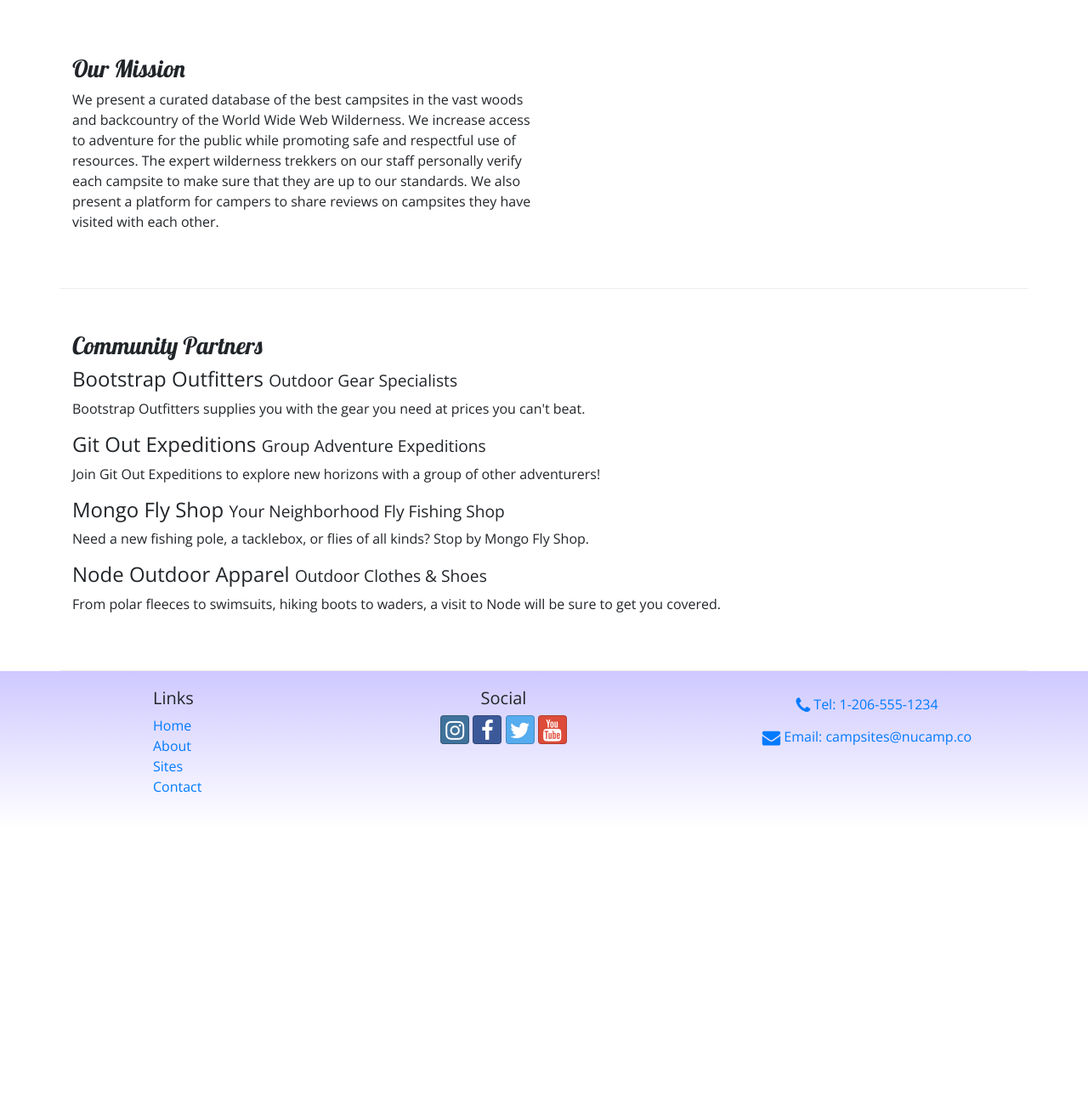
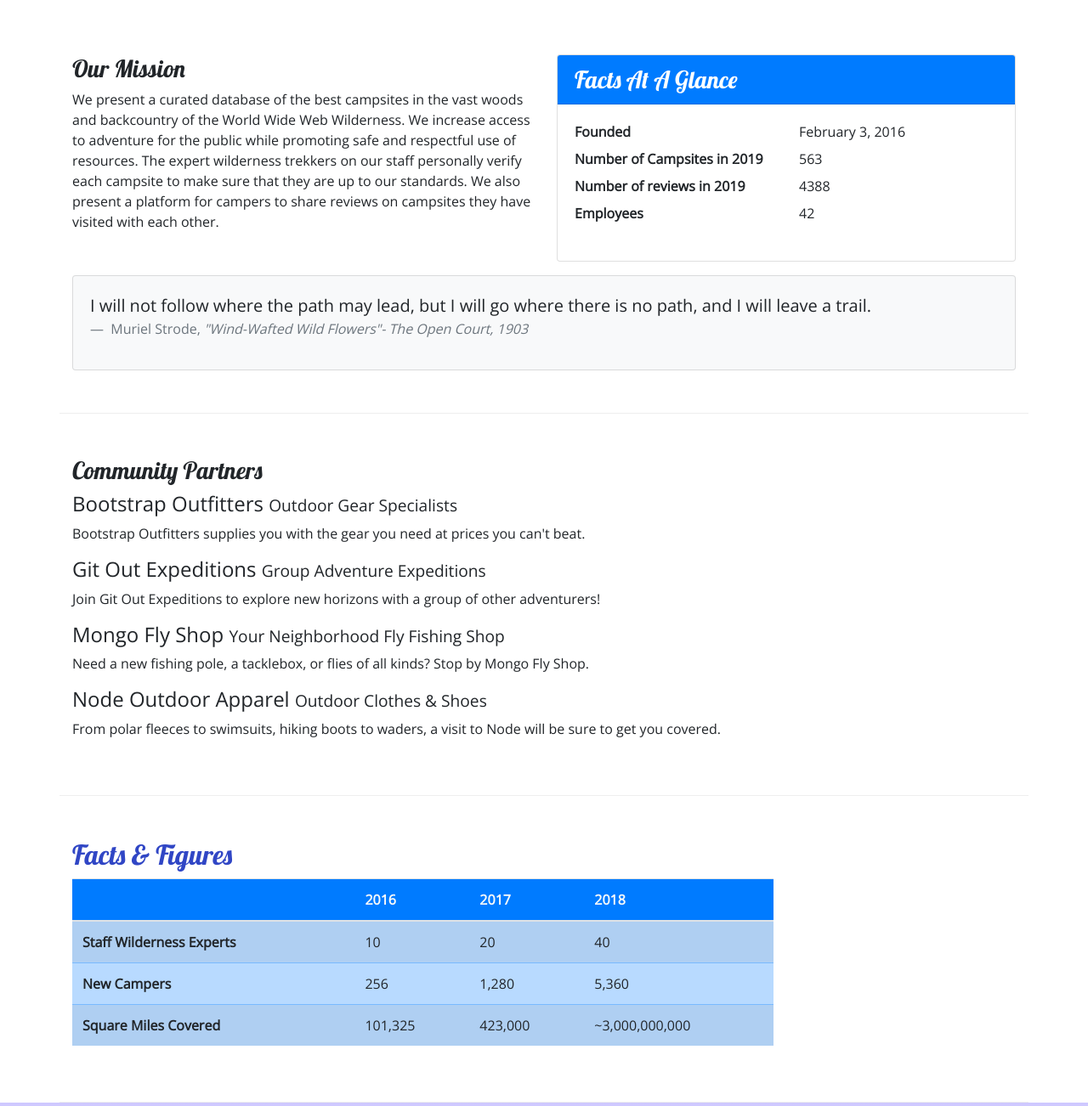
Before and after one commit to evangelinedrink/Project5_nucamp-bootstrap, a website: page aboutus.html in a window 1280 px wide. Shown: the part 340-1642 px from the top of the page at 85% size. Before the commit the page ends 1314 px from the top, so only its background shows below. Drawn offline with nearby package versions, Linux system fonts and the light colour scheme.

Commit message:
Tables and Cards

```diff
--- a/aboutus.html
+++ b/aboutus.html
@@ -68,6 +68,38 @@
             <h3>Our Mission</h3>
             <p>We present a curated database of the best campsites in the vast woods and backcountry of the World Wide Web Wilderness. We increase access to adventure for the public while promoting safe and respectful use of resources. The expert wilderness trekkers on our staff personally verify each campsite to make sure that they are up to our standards. We also present a platform for campers to share reviews on campsites they have visited with each other.</p>
         </div>
+
+        <div class="col-sm-6">
+            <div class="card"> <!--Creating a card element in the web page.-->
+                <h3 class="card-header bg-primary text-white"> Facts At A Glance</h3>
+
+                <div class="card-body">
+                    <dl class="row"> <!--Description list containing the terms <dt> and the term's descriptions <dd>.-->
+                        <dt class="col-6"> Founded</dt>
+                        <dd class="col-6"> February 3, 2016</dd>
+                        <dt class="col-6"> Number of Campsites in 2019</dt>
+                        <dd class="col-6"> 563</dd>
+                        <dt class="col-6"> Number of reviews in 2019</dt>
+                        <dd class="col-6"> 4388</dd>
+                        <dt class="col-6"> Employees</dt>
+                        <dd class="col-6"> 42</dd>
+                    </dl>
+                </div>
+            </div>
+        </div>
+
+        <div class="col">
+            <div class="card bg-light mt-3">
+                <blockquote class="blockquote card-body"> <!--Blockquote element provides the setup for a quote.-->
+                    <p class="mb-0"> I will not follow where the path may lead, but I will go where there is no path, and I will leave a trail.</p> <!--mb-0 gets rid of the bottom margin.-->
+                    <footer class="blockquote-footer"> Muriel Strode,
+                        <cite title="Source Title"> "Wind-Wafted Wild Flowers"-
+                            The Open Court, 1903
+                        </cite>
+                    </footer>
+                </blockquote>
+            </div>
+        </div>
     </div>
 
 
@@ -85,9 +117,49 @@
         </div>
     </div>
 
+    <div class="row row-content">
+        <div class="col-sm-9">
+            <h2> Facts &amp; Figures</h2>
+            <div class="table-responsive"> <!--Responsive Table that changes when the viewport changes. The table will have a horizontal scroll bar when the viewport is low.-->
+                <table class="table table-striped">
+                    <thead>
+                        <tr class="bg-primary text-light">
+                            <th></th>
+                            <th>2016</th>
+                            <th>2017</th>
+                            <th>2018</th>
+                        </tr>
+                    </thead>
+
+                    <tbody class="table-primary"> <!--table-primary class gives the table's body a blue color.-->
+                        <tr>
+                            <th>Staff Wilderness Experts</th>
+                            <td>10</td>
+                            <td>20</td>
+                            <td>40</td>
+                        </tr>
+
+                        <tr>
+                            <th>New Campers</th>
+                            <td>256</td>
+                            <td>1,280</td>
+                            <td>5,360</td>
+                        </tr>
+
+                        <tr>
+                            <th>Square Miles Covered</th>
+                            <td>101,325</td>
+                            <td>423,000</td>
+                            <td>~3,000,000,000</td>
+                        </tr>
+                    </tbody>
+                </table>
+            </div>
+        </div>
+    </div>
     </div>
 
-    <footer>
+    <footer class="site-footer"> <!--Since we have footer elements in two different places, site-footer helps make this footer the main footer of the webpage.-->
         <div class="container">
             <div class="row"> <!--This row contains three columns.-->
                 <div class="col-4 col-sm-2 offset-1">
--- a/css/styles.css
+++ b/css/styles.css
@@ -14,7 +14,7 @@ header h2{
     color: #CEC8FF;
 }
 
-footer{
+.site-footer{ /*Styles the main footer in the webpage*/
     background-image: linear-gradient(#CEC8FF, white);
     padding: 20px 0;
 }
```
Also changed, not shown: contactus.html (+7 -7 lines), index.html (+1 -1 lines).
